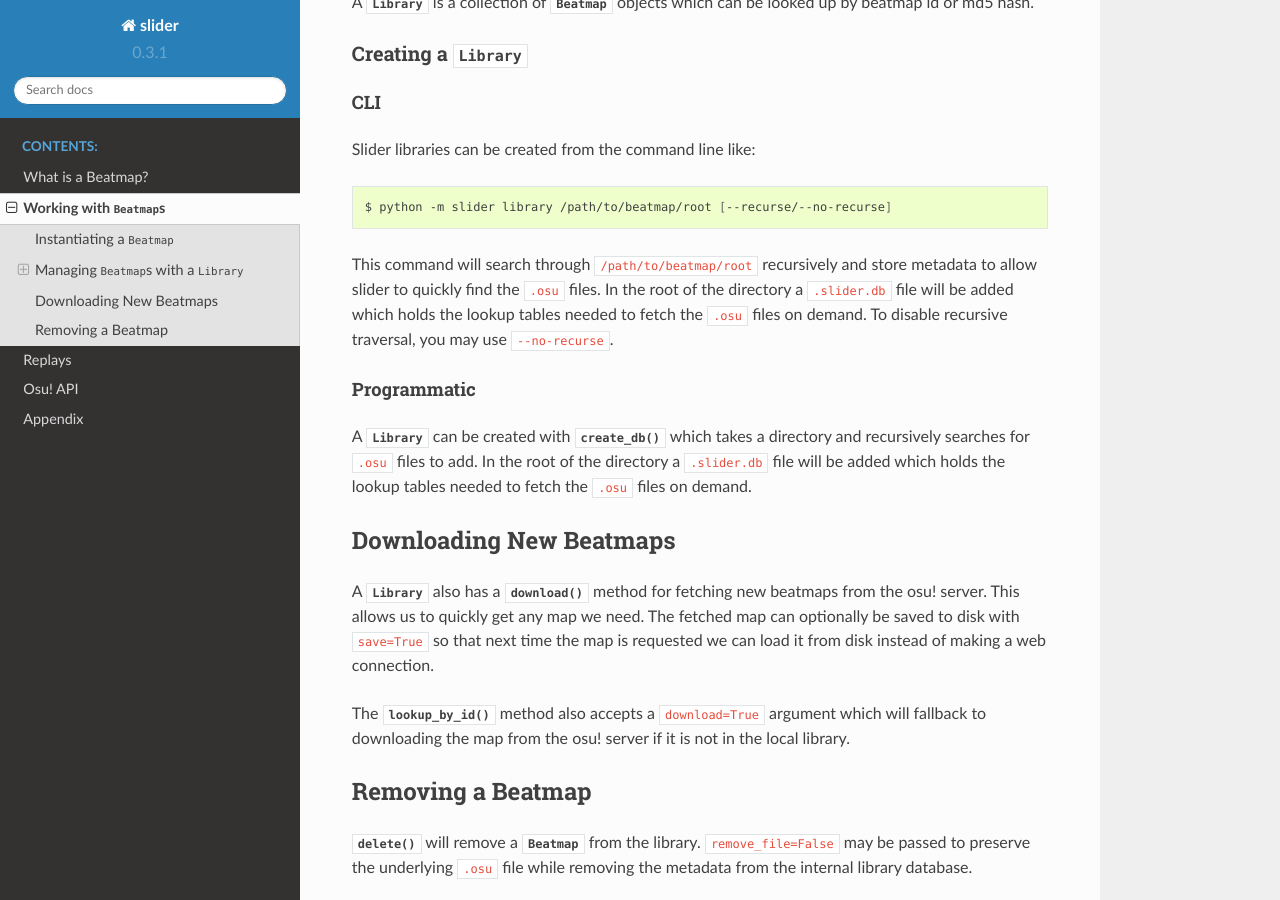
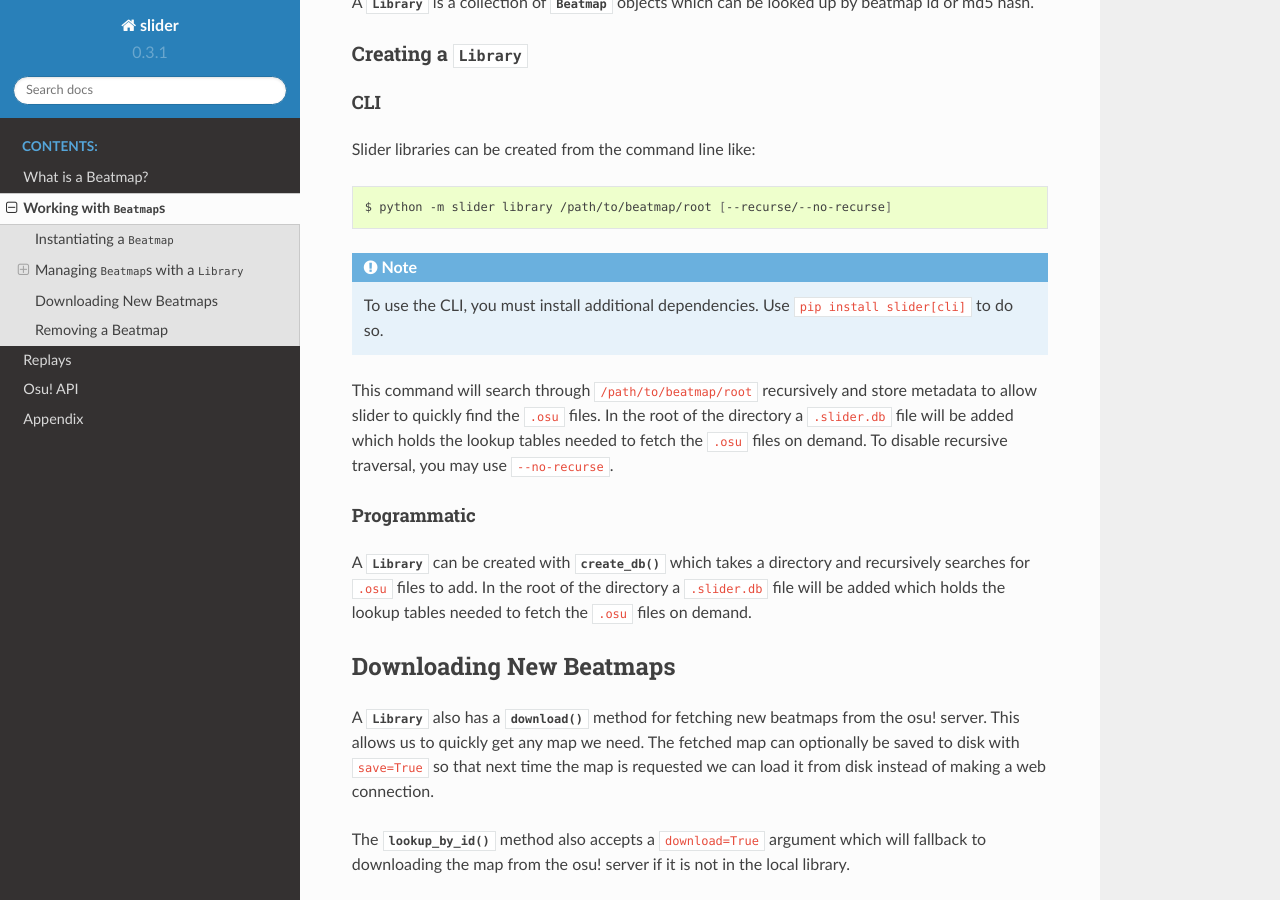
Before and after one commit to llllllllll/slider, a Sphinx documentation site: the page built from docs/source/working-with-beatmaps.rst, in a window 1280 px wide and 900 px high, scrolled down 434 px. Built offline with Sphinx 7.4.7 and the Read the Docs theme 2.0.0, drawn with Linux system fonts in a browser that asks for light colours.

Commit message:
add note about cli usage to docs

```diff
--- a/docs/source/working-with-beatmaps.rst
+++ b/docs/source/working-with-beatmaps.rst
@@ -31,6 +31,12 @@ Slider libraries can be created from the command line like:
 .. code-block:: bash
 
    $ python -m slider library /path/to/beatmap/root [--recurse/--no-recurse]
+
+.. note::
+
+   To use the CLI, you must install additional dependencies. Use ``pip install
+   slider[cli]`` to do so.
+
 
 This command will search through ``/path/to/beatmap/root`` recursively and store
 metadata to allow slider to quickly find the ``.osu`` files. In the root of the
```
